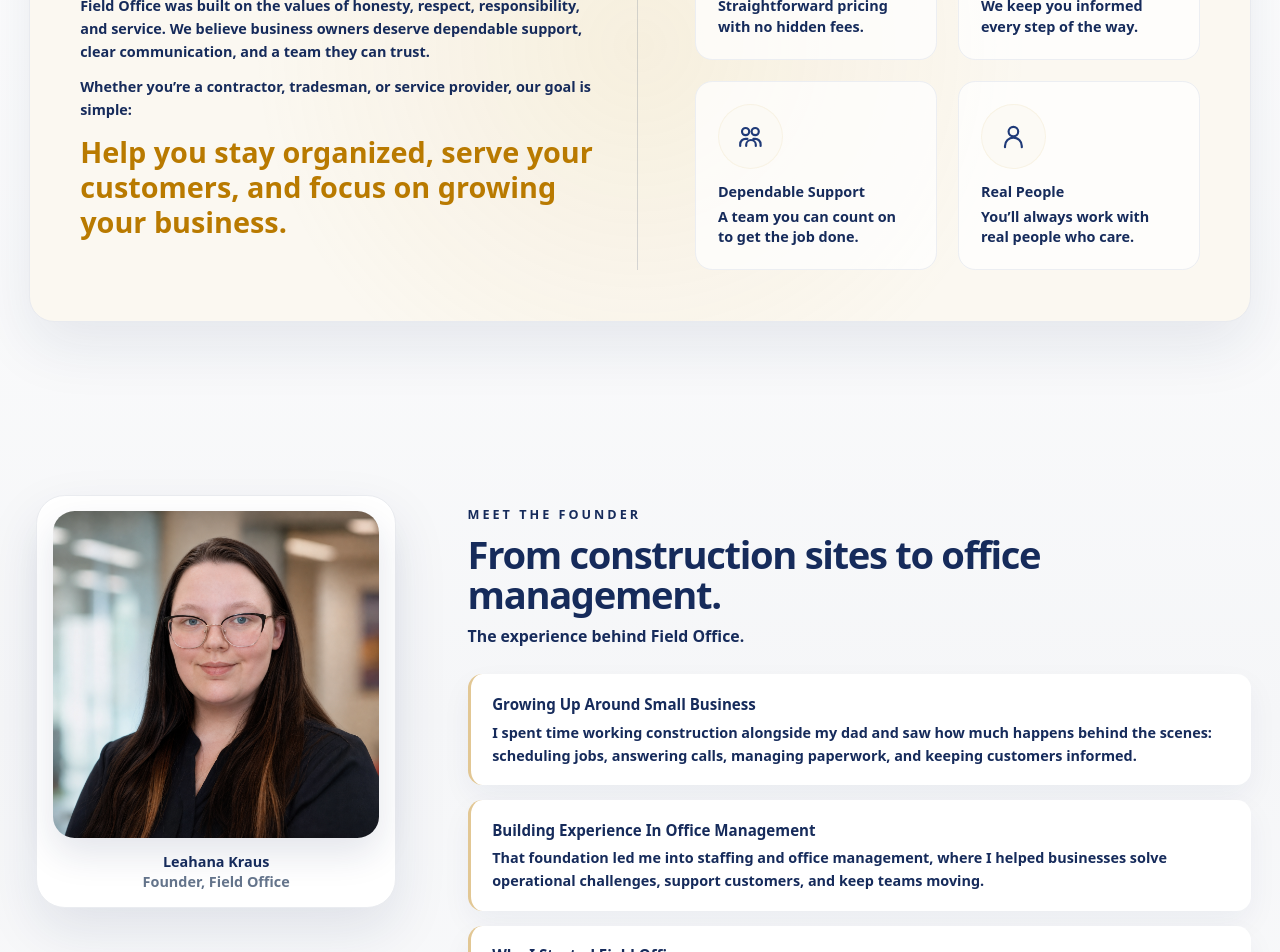
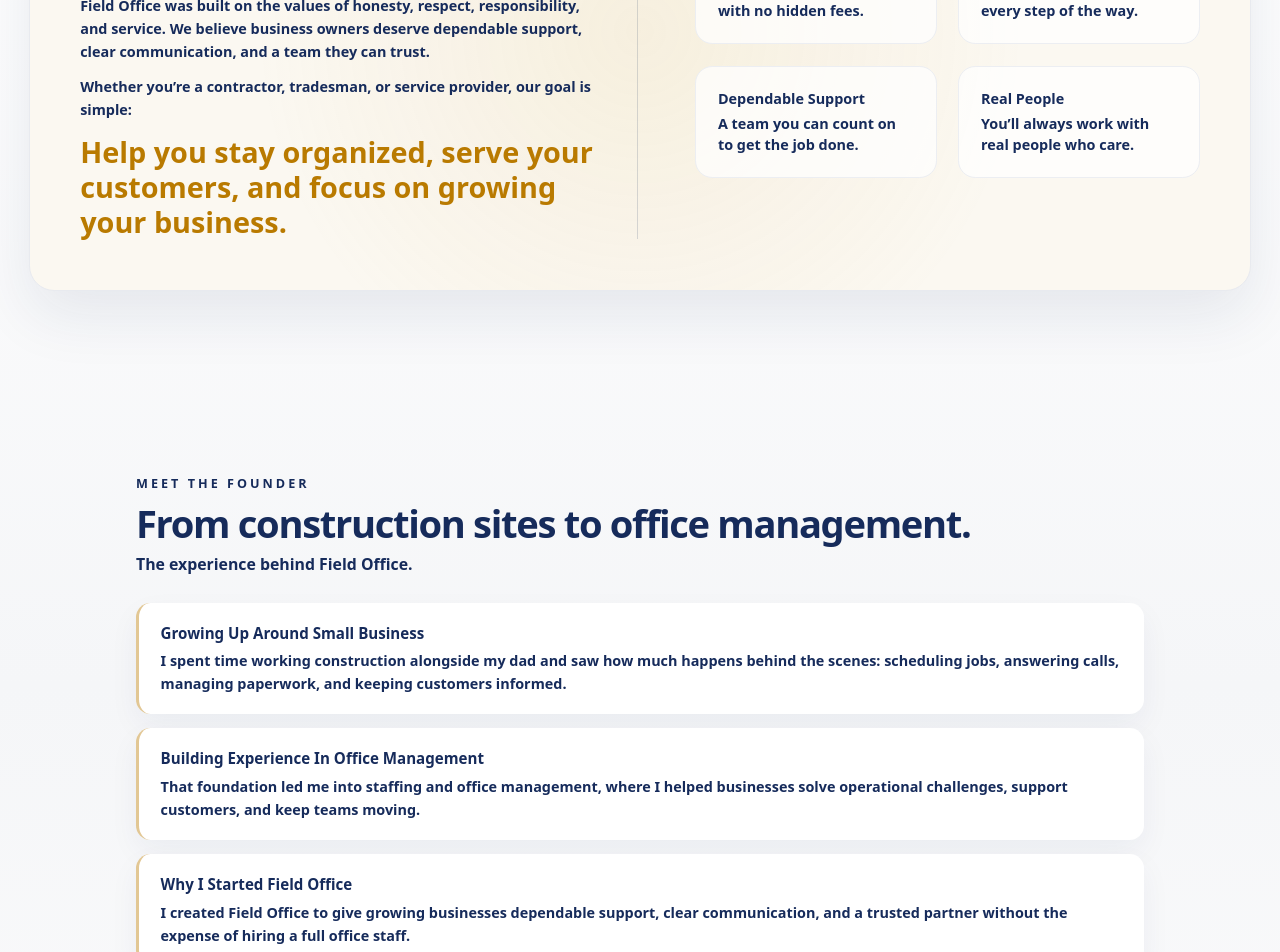
Before and after one commit to believeshe123-coder/Front-end-website, a Next.js app: page /about in a window 1280 px wide. Shown: the part 340-1292 px from the top of the page. Built offline with nearby package versions, Linux system fonts and the light colour scheme.

Commit message:
Hide founder photo and widen story cards

```diff
--- a/app/about/page.jsx
+++ b/app/about/page.jsx
@@ -2,39 +2,18 @@ const valueCards = [
   {
     title: "Honest Pricing",
     text: "Straightforward pricing with no hidden fees.",
-    icon: (
-      <svg viewBox="0 0 24 24" aria-hidden="true" className="h-8 w-8">
-        <path d="M12 3.5 19 6v5.25c0 4.45-2.8 7.95-7 9.25-4.2-1.3-7-4.8-7-9.25V6l7-2.5Z" fill="none" stroke="currentColor" strokeWidth="1.8" strokeLinejoin="round" />
-        <path d="m9 12 2 2 4-5" fill="none" stroke="currentColor" strokeWidth="1.8" strokeLinecap="round" strokeLinejoin="round" />
-      </svg>
-    ),
   },
   {
     title: "Clear Communication",
     text: "We keep you informed every step of the way.",
-    icon: (
-      <svg viewBox="0 0 24 24" aria-hidden="true" className="h-8 w-8">
-        <path d="M5 18.25c-1.35-1.3-2-2.95-2-4.75C3 8.8 7.05 5 12 5s9 3.8 9 8.5S16.95 22 12 22a9.8 9.8 0 0 1-3.3-.55L4.5 22l.5-3.75Z" fill="none" stroke="currentColor" strokeWidth="1.8" strokeLinecap="round" strokeLinejoin="round" />
-      </svg>
-    ),
   },
   {
     title: "Dependable Support",
     text: "A team you can count on to get the job done.",
-    icon: (
-      <svg viewBox="0 0 24 24" aria-hidden="true" className="h-8 w-8">
-        <path d="M8 11a3 3 0 1 0 0-6 3 3 0 0 0 0 6Zm8 0a3 3 0 1 0 0-6 3 3 0 0 0 0 6ZM3.5 20v-1.5A4.5 4.5 0 0 1 8 14h1.5M20.5 20v-1.5A4.5 4.5 0 0 0 16 14h-1.5M8.5 20v-1a4 4 0 0 1 8 0v1" fill="none" stroke="currentColor" strokeWidth="1.8" strokeLinecap="round" />
-      </svg>
-    ),
   },
   {
     title: "Real People",
     text: "You’ll always work with real people who care.",
-    icon: (
-      <svg viewBox="0 0 24 24" aria-hidden="true" className="h-8 w-8">
-        <path d="M12 12a4 4 0 1 0 0-8 4 4 0 0 0 0 8Zm-7 9v-1a7 7 0 0 1 14 0v1" fill="none" stroke="currentColor" strokeWidth="1.8" strokeLinecap="round" />
-      </svg>
-    ),
   },
 ];
 
@@ -71,7 +50,6 @@ export default function AboutPage() {
           <div className="about-values-grid">
             {valueCards.map((value) => (
               <article key={value.title} className="about-value-card">
-                <div className="about-icon">{value.icon}</div>
                 <h3>{value.title}</h3>
                 <p>{value.text}</p>
               </article>
@@ -82,15 +60,6 @@ export default function AboutPage() {
 
       <section className="about-section about-founder-section pt-0">
         <div className="about-founder mx-auto max-w-7xl">
-          <figure className="about-founder-figure">
-            <div className="about-founder-image">
-              <img src="/images/headshot.png" alt="Field Office founder" />
-            </div>
-            <figcaption>
-              <strong>Leahana Kraus</strong>
-              <span>Founder, Field Office</span>
-            </figcaption>
-          </figure>
           <div className="about-founder-copy">
             <p className="eyebrow text-amber-700">Meet the founder</p>
             <h2>From construction sites to office management.</h2>
--- a/app/globals.css
+++ b/app/globals.css
@@ -920,7 +920,6 @@ body {
 }
 
 .about-value-card h3 {
-  margin-top: 0.85rem;
   color: var(--about-dark);
   font-weight: 900;
 }
@@ -932,73 +931,14 @@ body {
   line-height: 1.42;
 }
 
-.about-icon {
-  display: flex;
-  width: 4.5rem;
-  height: 4.5rem;
-  align-items: center;
-  justify-content: center;
-  border-radius: 999px;
-  background: color-mix(in srgb, var(--about-soft) 72%, white);
-  color: var(--admin-primary);
-  box-shadow: inset 0 0 0 1px color-mix(in srgb, var(--admin-gold-accent) 10%, transparent);
-}
-
 .about-founder {
   display: grid;
-  grid-template-columns: minmax(18rem, 0.55fr) minmax(0, 1.15fr);
-  gap: clamp(2rem, 5vw, 4.5rem);
-  align-items: start;
-}
-
-.about-founder-figure {
-  position: sticky;
-  top: 6.5rem;
-  width: min(100%, 25rem);
-  margin: 0;
-  justify-self: center;
-  padding: clamp(0.85rem, 1.5vw, 1.1rem);
-  border: 1px solid color-mix(in srgb, var(--admin-dark) 9%, white);
-  border-radius: 2rem;
-  background: #ffffff;
-  box-shadow: 0 22px 54px color-mix(in srgb, var(--admin-dark) 10%, transparent);
-}
-
-.about-founder-image {
-  aspect-ratio: 1;
-  overflow: hidden;
-  border-radius: 1.5rem;
-  box-shadow: 0 16px 36px color-mix(in srgb, var(--admin-dark) 12%, transparent);
-}
-
-.about-founder-image img {
-  display: block;
-  width: 100%;
-  height: 100%;
-  object-fit: cover;
-  object-position: center;
-}
-
-.about-founder-figure figcaption {
-  margin-top: 1rem;
-  color: var(--about-dark);
-  font-weight: 700;
-  line-height: 1.35;
-  text-align: center;
-}
-
-.about-founder-figure strong,
-.about-founder-figure span {
-  display: block;
-}
-
-.about-founder-figure span {
-  color: #64748b;
-  font-weight: 700;
+  grid-template-columns: minmax(0, 1fr);
+  justify-items: center;
 }
 
 .about-founder-copy {
-  max-width: 58rem;
+  width: min(100%, 70rem);
   padding-block: clamp(0.25rem, 1vw, 0.75rem);
 }
 
@@ -1127,11 +1067,6 @@ body {
     border: 0;
   }
 
-  .about-founder-figure {
-    position: static;
-    width: min(100%, 28rem);
-  }
-
   .about-values-grid,
   .about-strengths ul {
     grid-template-columns: 1fr;
@@ -1153,8 +1088,7 @@ body {
   }
 
   .about-mission,
-  .about-team-cta,
-  .about-founder-figure {
+  .about-team-cta {
     padding-inline: 1rem;
   }
 
```
